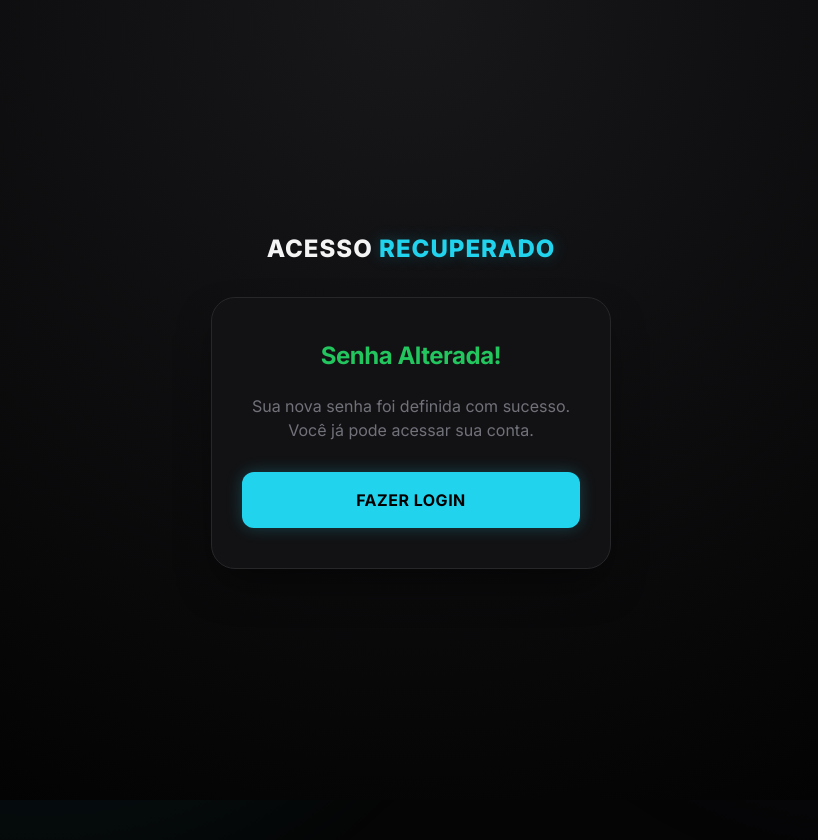
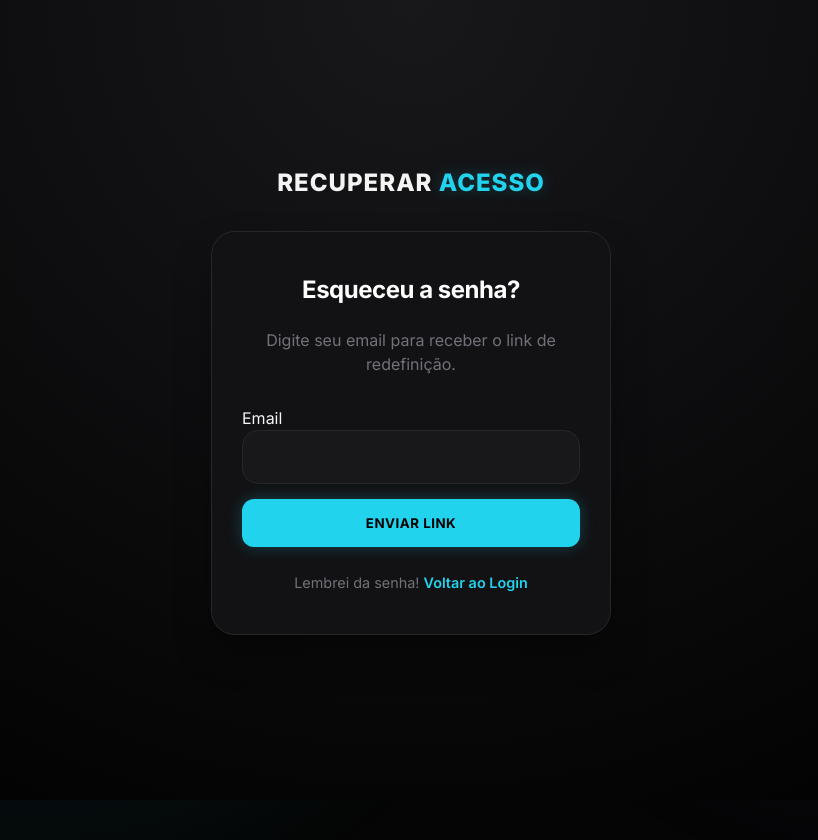
Before and after one commit to Juanborgess/app-treinos, a Django app: page /password_reset/ in a window 1280 px wide. Shown: the top 840 px of the page, without its empty margins (229-1047 px from the left). Run offline with Django 5.2, Linux system fonts and the light colour scheme.

```diff
--- a/treinos/templates/treinos/registration/password_reset_form.html
+++ b/treinos/templates/treinos/registration/password_reset_form.html
@@ -4,25 +4,36 @@
 <head>
     <meta charset="UTF-8">
     <meta name="viewport" content="width=device-width, initial-scale=1.0, maximum-scale=1.0, user-scalable=no">
-    <title>Senha Redefinida</title>
+    <title>Recuperar Senha</title>
     <link rel="stylesheet" href="{% static 'treinos/style.css' %}">
 </head>
 <body>
 
     <div class="auth-container">
-        <div class="logo" style="margin-bottom: 30px; font-size: 1.5rem;">Acesso <span>Recuperado</span></div>
+        <div class="logo" style="margin-bottom: 30px; font-size: 1.5rem;">Recuperar <span>Acesso</span></div>
 
         <div class="auth-card">
-            <h2 style="color: var(--success); text-align: center; margin-bottom: 20px;">Senha Alterada!</h2>
-
-            <p style="color: var(--text-muted); text-align: center; margin-bottom: 30px;">
-                Sua nova senha foi definida com sucesso.
-                <br>
-                Você já pode acessar sua conta.
+            <h2 style="color: white; margin-bottom: 20px; text-align: center;">Esqueceu a senha?</h2>
+            <p style="color: var(--text-muted); margin-bottom: 30px; text-align: center;">
+                Digite seu email para receber o link de redefinição.
             </p>
 
-            <a href="{% url 'login' %}" class="btn-full" style="text-decoration: none; background: var(--primary);">
-                FAZER LOGIN
+            <form method="post">
+                {% csrf_token %}
+
+                <div class="form-group">
+                    <label for="{{ form.email.id_for_label }}">Email</label>
+                    {{ form.email }}
+                    {% if form.email.errors %}
+                        <div style="color: var(--danger); font-size: 0.8rem; margin-top: 5px;">{{ form.email.errors }}</div>
+                    {% endif %}
+                </div>
+
+                <button type="submit" class="btn-full">ENVIAR LINK</button>
+            </form>
+
+            <a href="{% url 'login' %}" class="auth-link">
+                Lembrei da senha! <span>Voltar ao Login</span>
             </a>
         </div>
     </div>
```
